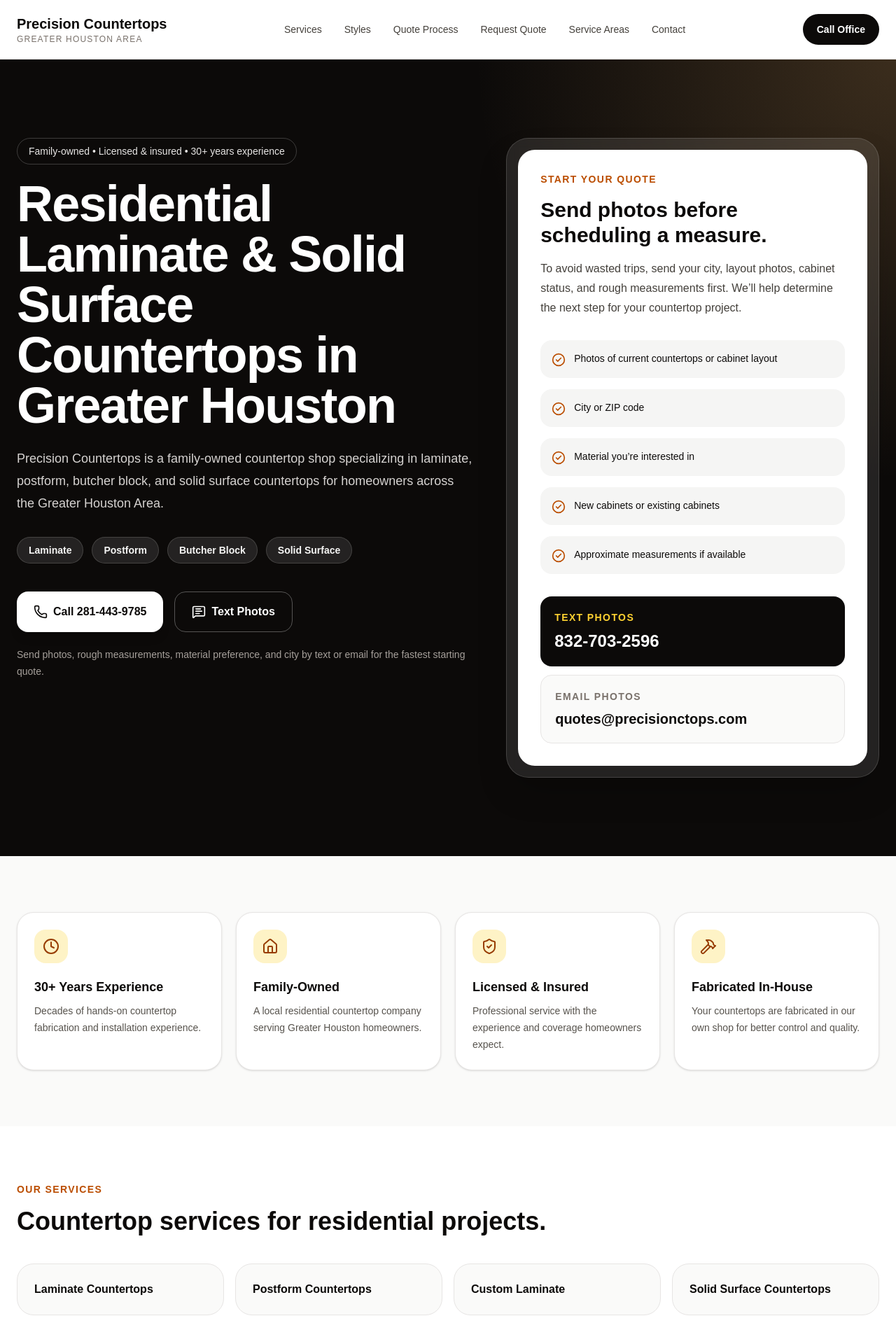
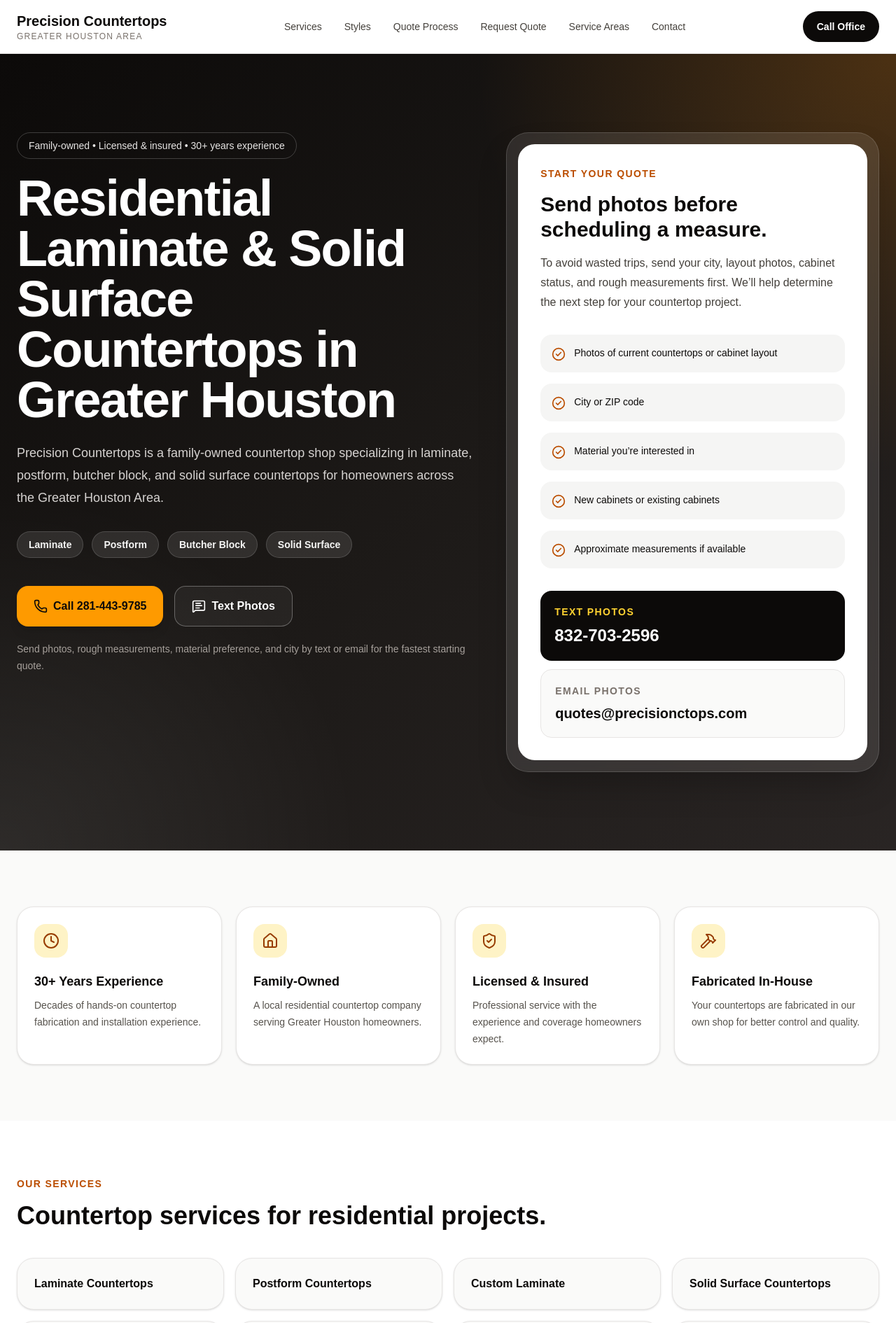
Before and after one commit to antg186/precision-countertops, a Next.js app: page / in a window 1280 px wide. Shown: the top 1890 px of the page at 70% size. Built offline with nearby package versions, Linux system fonts and the light colour scheme.

Commit message:
Polish homepage and update quote options

```diff
--- a/src/app/page.js
+++ b/src/app/page.js
@@ -83,8 +83,8 @@
 export default function Home() {
   return (
     <main className="min-h-screen bg-stone-50 text-stone-950">
-      <header className="sticky top-0 z-50 border-b border-stone-200 bg-white/90 backdrop-blur">
-  <div className="mx-auto flex max-w-7xl items-center justify-between px-6 py-5">
+      <header className="sticky top-0 z-50 border-b border-stone-200 bg-white/95 shadow-sm backdrop-blur">
+        <div className="mx-auto flex max-w-7xl items-center justify-between gap-6 px-6 py-4">
           <div>
             <p className="text-xl font-bold">Precision Countertops</p>
             <p className="text-xs font-medium uppercase tracking-widest text-stone-500">
@@ -122,8 +122,8 @@
         </div>
       </header>
 
-            <section className="relative overflow-hidden bg-stone-950 text-white">
-        <div className="absolute inset-0 bg-[radial-gradient(circle_at_top_right,rgba(180,135,80,0.28),transparent_35%)]" />
+      <section className="relative overflow-hidden bg-gradient-to-br from-stone-950 via-stone-900 to-stone-800 text-white">
+        <div className="absolute inset-0 bg-[radial-gradient(circle_at_top_right,rgba(217,119,6,0.25),transparent_35%),radial-gradient(circle_at_bottom_left,rgba(255,255,255,0.08),transparent_30%)]" />
 
         <div className="relative mx-auto grid max-w-7xl gap-12 px-6 py-24 lg:grid-cols-[1.1fr_0.9fr] lg:py-28">
           <div>
@@ -132,13 +132,15 @@
             </p>
 
             <h1 className="max-w-4xl text-5xl font-bold tracking-tight md:text-7xl">
-              Residential Laminate & Solid Surface Countertops in Greater Houston
+              Residential Laminate & Solid Surface Countertops in Greater
+              Houston
             </h1>
 
             <p className="mt-6 max-w-2xl text-lg leading-8 text-stone-300">
-              Precision Countertops is a family-owned countertop shop specializing
-              in laminate, postform, butcher block, and solid surface countertops
-              for homeowners across the Greater Houston Area.
+              Precision Countertops is a family-owned countertop shop
+              specializing in laminate, postform, butcher block, and solid
+              surface countertops for homeowners across the Greater Houston
+              Area.
             </p>
 
             <div className="mt-8 flex flex-wrap gap-3">
@@ -150,14 +152,14 @@
                   >
                     {item}
                   </span>
-                )
+                ),
               )}
             </div>
 
             <div className="mt-10 flex flex-col gap-4 sm:flex-row">
               <a
                 href="tel:2814439785"
-                className="inline-flex items-center justify-center rounded-2xl bg-white px-6 py-4 font-semibold text-stone-950 shadow-lg transition hover:bg-stone-100"
+                className="inline-flex items-center justify-center rounded-2xl bg-amber-500 px-6 py-4 font-semibold text-stone-950 shadow-lg transition hover:bg-amber-400"
               >
                 <Phone className="mr-2 h-5 w-5" />
                 Call 281-443-9785
@@ -165,7 +167,7 @@
 
               <a
                 href="sms:8327032596"
-                className="inline-flex items-center justify-center rounded-2xl border border-white/30 px-6 py-4 font-semibold text-white transition hover:bg-white/10"
+                className="inline-flex items-center justify-center rounded-2xl border border-white/30 bg-white/5 px-6 py-4 font-semibold text-white transition hover:bg-white/10"
               >
                 <MessageSquareText className="mr-2 h-5 w-5" />
                 Text Photos
@@ -173,8 +175,8 @@
             </div>
 
             <p className="mt-5 text-sm leading-6 text-stone-400">
-               Send photos, rough measurements, material preference, and city by text
-               or email for the fastest starting quote.
+              Send photos, rough measurements, material preference, and city by
+              text or email for the fastest starting quote.
             </p>
           </div>
 
@@ -230,7 +232,9 @@
                   <p className="text-sm font-semibold uppercase tracking-widest text-stone-500">
                     Email Photos
                   </p>
-                  <p className="mt-2 text-xl font-bold">quotes@precisionctops.com</p>
+                  <p className="mt-2 text-xl font-bold">
+                    quotes@precisionctops.com
+                  </p>
                 </a>
               </div>
             </div>
@@ -241,7 +245,10 @@
       <section className="mx-auto max-w-7xl px-6 py-20">
         <div className="grid gap-5 md:grid-cols-4">
           {trustPoints.map((point) => (
-            <div key={point.title} className="rounded-3xl border border-stone-200 bg-white p-6 shadow-sm">
+            <div
+              key={point.title}
+              className="rounded-3xl border border-stone-200 bg-white p-6 shadow-sm transition hover:-translate-y-1 hover:shadow-md"
+            >
               <div className="mb-5 inline-flex rounded-2xl bg-amber-100 p-3 text-amber-800">
                 {point.icon}
               </div>
@@ -266,7 +273,10 @@
 
           <div className="mt-10 grid gap-4 sm:grid-cols-2 lg:grid-cols-4">
             {services.map((service) => (
-              <div key={service} className="rounded-3xl border border-stone-200 bg-stone-50 p-6 font-semibold">
+              <div
+                key={service}
+                className="rounded-3xl border border-stone-200 bg-stone-50 p-6 font-semibold shadow-sm transition hover:-translate-y-1 hover:bg-white hover:shadow-md"
+              >
                 {service}
               </div>
             ))}
@@ -287,8 +297,8 @@
 
             <p className="mt-5 text-lg leading-8 text-stone-600">
               Not every countertop project needs the same material or edge
-              style. We help homeowners compare practical options like
-              postform, custom laminate, butcher block, and solid surface.
+              style. We help homeowners compare practical options like postform,
+              custom laminate, butcher block, and solid surface.
             </p>
           </div>
 
@@ -296,7 +306,7 @@
             {countertopStyles.map((style) => (
               <div
                 key={style.title}
-                className="rounded-3xl border border-stone-200 bg-white p-6 shadow-sm"
+                className="rounded-3xl border border-stone-200 bg-white p-6 shadow-sm transition hover:-translate-y-1 hover:shadow-md"
               >
                 <h3 className="text-xl font-bold">{style.title}</h3>
                 <p className="mt-4 text-sm leading-6 text-stone-600">
@@ -319,8 +329,8 @@
           </h2>
 
           <p className="mt-5 leading-7 text-stone-300">
-            Turnaround depends on material selection, edge details, project size,
-            and scheduling.
+            Turnaround depends on material selection, edge details, project
+            size, and scheduling.
           </p>
         </div>
 
@@ -363,9 +373,9 @@
               </h2>
 
               <p className="mt-5 text-lg leading-8 text-stone-600">
-                Instead of sending someone out before knowing the project details,
-                we start with photos and basic information. This helps save time
-                and gives you a clearer next step.
+                Instead of sending someone out before knowing the project
+                details, we start with photos and basic information. This helps
+                save time and gives you a clearer next step.
               </p>
             </div>
 
@@ -404,8 +414,8 @@
           <div className="mt-10 rounded-3xl bg-stone-950 p-8 text-white">
             <h3 className="text-2xl font-bold">Need pricing faster?</h3>
             <p className="mt-3 text-stone-300">
-              Text photos, measurements, material preference, and city to 832-703-2596,
-              or email them to quotes@precisionctops.com.
+              Text photos, measurements, material preference, and city to
+              832-703-2596, or email them to quotes@precisionctops.com.
             </p>
           </div>
         </div>
@@ -437,7 +447,7 @@
             ].map((item) => (
               <div
                 key={item}
-                className="flex min-h-64 items-end rounded-3xl border border-dashed border-stone-300 bg-stone-100 p-6"
+                className="flex min-h-72 items-end rounded-3xl border border-dashed border-stone-300 bg-gradient-to-br from-stone-100 to-stone-200 p-6 shadow-sm"
               >
                 <p className="text-xl font-bold text-stone-700">{item}</p>
               </div>
@@ -457,7 +467,10 @@
 
         <div className="mt-10 grid gap-3 sm:grid-cols-2 md:grid-cols-3">
           {serviceAreas.map((area) => (
-            <div key={area} className="rounded-2xl border border-stone-200 bg-white px-5 py-4 font-semibold shadow-sm">
+            <div
+              key={area}
+              className="rounded-2xl border border-stone-200 bg-white px-5 py-4 font-semibold shadow-sm"
+            >
               {area}
             </div>
           ))}
@@ -545,7 +558,9 @@
             </p>
 
             <div className="mt-8 rounded-3xl bg-white p-6 shadow-sm">
-              <h3 className="text-xl font-bold">Send your project details to:</h3>
+              <h3 className="text-xl font-bold">
+                Send your project details to:
+              </h3>
 
               <div className="mt-5 grid gap-4">
                 <a
```
Lines whose indentation alone changed are shown as unchanged.
